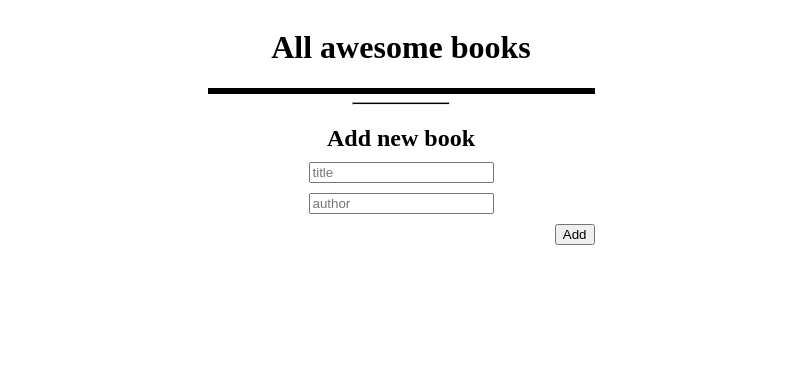
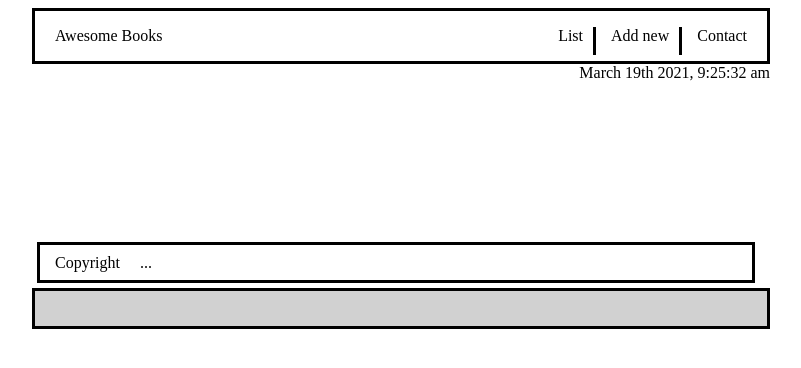
Before and after one commit to obed300/awesome-books1, a plain HTML site: page index.html in a window 1280 px wide. Shown: the whole page, without its empty margins (239-1040 px from the left). Drawn offline with Linux system fonts and the light colour scheme.

Commit message:
Refactor JS file to use classes

```diff
--- a/index.html
+++ b/index.html
@@ -10,9 +10,20 @@
 <body>
 
     <div class="main-wrapper">
-        <h1 class="main-title">All awesome books</h1>
-        <div class="books-container"></div>
-        <hr class="line">
+        <nav class="nav-bar">
+            <div class="logo"><a href="#">Awesome Books</a></div>
+            <ul class="links">
+              <li class="v-line" id="list-click"><a href="#">List</a></li>
+              <li class="v-line" id="add-click"><a href="#">Add new</a></li>
+              <li><a href="#" id="contact-click">Contact</a></li>
+            </ul>
+        </nav>
+        <div class="date">March 19th 2021, 9:25:32 am</div>
+        <div class="listings">
+            <h1 class="main-title">All awesome books</h1>
+            <div class="books-container"></div>
+        </div>
+
         <form class="form">
             <h2 class="inpoot">Add new book</h2>
             <div class="book-title inpoot">
@@ -24,8 +35,33 @@
             <div class="add-btn">
                 <button class="Add-btn">Add</button>
             </div>
+        </form>
+        <section class="main-contact">
+            <div class="contact">
+                <h2 class="contact-title">Contact information</h2>
+            </div>
+            <div class="contact-info">
+                <div class="contact-content">
+                    <p>Do you have any question or you just want to say "Hello"?</p>
+                    <p class="contact-text">You can reach out to us!</p>
+                    <ul>
+                       <li>Our email: obamfo@st.ug.edu.gh</li>
+                       <li>Our phone number: +233 0240883315</li>
+                       <li>Our Address: Teshie Estate, hibiscus street,Ghana</li>
+                    </ul>
+                </div>
 
-        </form>
+            </div>
+        </section>
+        <section class="last">
+            <div class="copyright">
+                <p class="copy-text">Copyright</p>
+                <p class="copy-dot">...</p>
+            </div>
+            <div class="last-container">
+
+            </div>
+        </section>
     </div>
     <script src="main.js"></script>
 </body>
--- a/main.js
+++ b/main.js
@@ -3,13 +3,13 @@ const bookauthor = document.querySelector('.bookauthor-input');
 const booktitle = document.querySelector('.booktitle-input');
 const bookscontainer = document.querySelector('.books-container');
 const form = document.querySelector('.form');
+const listings = document.querySelector('.listings');
+const listclick = document.querySelector('#list-click');
+const addclick = document.querySelector('#add-click');
+const contactclick = document.querySelector('#contact-click');
+const maincontact = document.querySelector('.main-contact');
 
 // BOOK CLASS: REPRESENT A BOOK
-
-
-
-
-
 
 class Book {
     constructor(title, author) {
@@ -91,6 +91,28 @@ class Book {
     const fe = e.target.previousSibling.previousSibling;
     Book.removeBook(fe.firstChild.textContent, fe.lastChild.textContent);
   });
+
+  listclick.addEventListener('click', function(e){
+    e.preventDefault();
+     listings.style.display = 'block';
+     form.style.display = 'none';
+     maincontact.style.display = 'none';
+
+  });
+
+  addclick.addEventListener('click', function(e){
+    e.preventDefault();
+     form.style.display = 'block';
+     listings.style.display = 'none';
+     maincontact.style.display = 'none';
+  })
+
+  contactclick.addEventListener('click', function(e){
+    e.preventDefault();
+     maincontact.style.display = 'block';
+     listings.style.display = 'none';
+     form.style.display = 'none';
+  })
 
 
 
--- a/style.css
+++ b/style.css
@@ -1,8 +1,11 @@
 body{
     display: flex;
     justify-content: center;
+}
+.main-wrapper{
+    width: 738px;
+}
 
-}
 .main-title{
     display: flex;
     justify-content: center;
@@ -11,13 +14,11 @@ body{
 .books-container{
     display: block;
     border: solid;
-
-
 }
 
 
 .list-container:nth-child(even){
-    width: 600px;
+    width: 100%;
     background-color: rgb(209, 209, 209);
 
 
@@ -43,12 +44,22 @@ body{
     width: 25%
 
 }
-
+.form{
+    display: none;
+}
 
 .inpoot{
     display: flex;
     justify-content: center;
     margin-bottom: 10px;
+}
+
+.booktitle-input{
+    width: 380px;
+}
+
+.bookauthor-input{
+    width: 380px;
 }
 
 .add-btn{
@@ -57,3 +68,101 @@ body{
     width: 387px;
     margin-top: 10px;
 }
+
+/* navigation */
+.nav-bar{
+    display: flex;
+    justify-content: space-between;
+    height: 50px;
+    border: solid;
+
+
+}
+
+.links{
+    display: flex;
+    gap: 15px;
+    margin-right: 20px;
+    list-style: none;
+
+}
+
+.links a {
+    text-decoration: none;
+    color: black;
+}
+
+.logo{
+    display: flex;
+    flex-direction: column;
+    align-self: center;
+    margin-left: 20px;
+    text-decoration: none;
+}
+
+.logo a{
+    text-decoration: none;
+    color: black;
+}
+
+.v-line{
+    border-right: 3px solid black;
+    padding-right: 10px;
+      height: 28px;
+}
+
+.date{
+    display: flex;
+    justify-content: flex-end;
+}
+
+.listings{
+    display: none;
+}
+
+.contact{
+    display: flex;
+    justify-content: center;
+}
+
+.contact-text{
+  margin-top: -13px;
+  margin-left: 10px;
+}
+
+
+.contact-content{
+    margin-left: 8rem;
+}
+
+.main-contact{
+    display: none;
+}
+
+.copyright{
+    display: flex;
+    height: 35px;
+    margin-left: 5px;
+    border: solid;
+    margin-right: 15px;
+    margin-top: 10rem;
+}
+
+.copy-text{
+    display: flex;
+    align-self: center;
+    margin-left: 15px;
+}
+
+.copy-dot{
+    display: flex;
+    align-self: center;
+    margin-left: 20px;
+}
+
+.last-container{
+    background-color: rgb(209, 209, 209);
+    height: 35px;
+    border: solid;
+    margin-top: 5px;
+}
```
